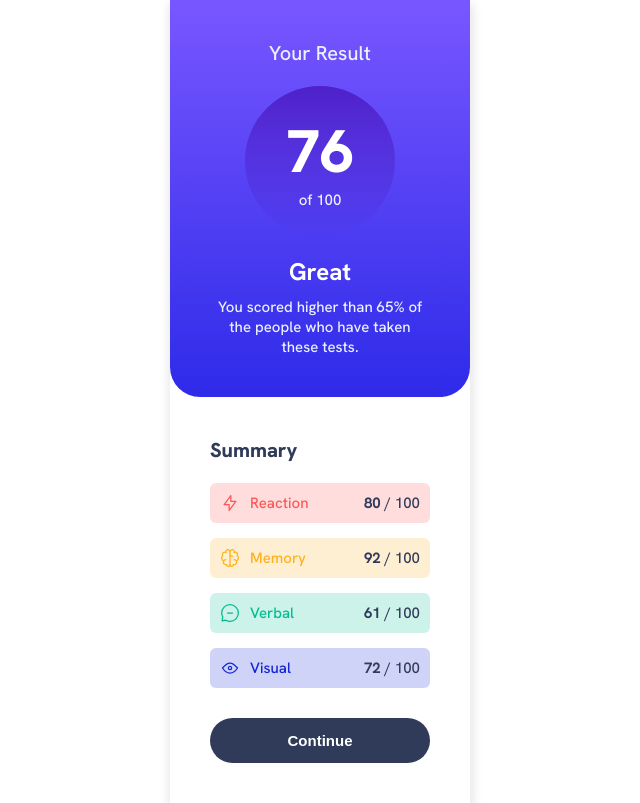
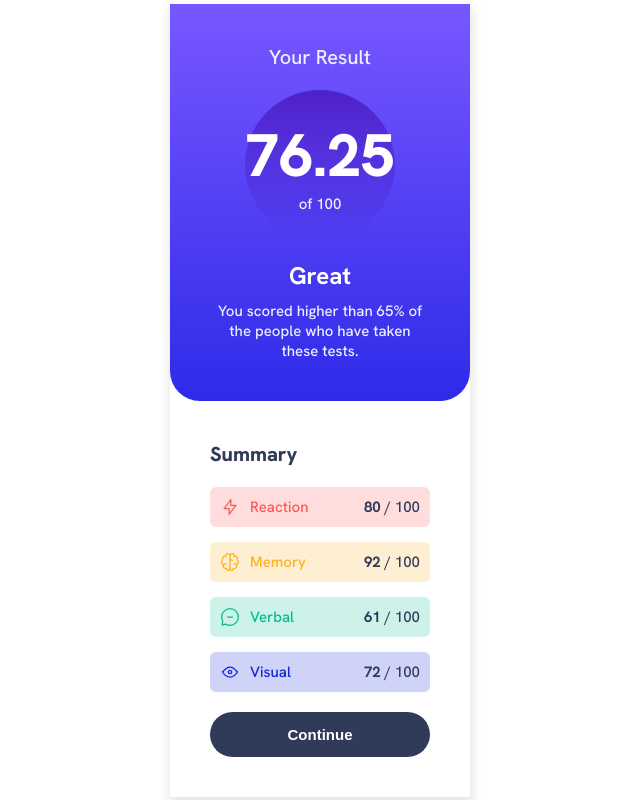
Before and after one commit to filipmarcinkowski/fm-ex4, a plain HTML site: page index.html in a window 1280 px wide. Shown: the whole page, without its empty margins (320-960 px from the left). Drawn offline with Linux system fonts and the light colour scheme.

Commit message:
few ways  of looping the task

```diff
--- a/index.html
+++ b/index.html
@@ -58,7 +58,7 @@
         <!-- ------ -->
         <div class="container-summary container-summary__desc">
           <h3 class="margin-b__m">Summary</h3>
-          <div class="summary-desc margin-b__b">
+          <div class="summary-desc margin-b__m">
             <!-- SKILL 1 -->
             <!-- <div class="summary-desc__box flex box-1">
               <div class="flex skill-box">
--- a/query.css
+++ b/query.css
@@ -4,7 +4,7 @@
   }
   .main-container {
     min-width: 37.5rem;
-    height: 100%;
+    height: 100vh;
   }
   .container {
     width: min-content;
--- a/script.js
+++ b/script.js
@@ -2,44 +2,37 @@
 const summaryDesc = document.querySelector(".summary-desc");
 const mainStat = document.querySelector(".circle-number");
 
-// FOR LOOP
+// ForEach with 'getSkill' function
+
+// document.addEventListener("DOMContentLoaded", function () {
+//   fetch("data.json")
+//     .then((response) => response.json())
+//     .then((data) => data.forEach(getSkill).reduce(mainStatValue, 0))
+//     .catch((err) => console.error(err));
+// });
 
 document.addEventListener("DOMContentLoaded", function () {
   fetch("data.json")
     .then((response) => response.json())
-    .then(function (data) {
-      for (let i = 0; i < data.length; i++) {
-        const html = `
-        <div class="summary-desc__box flex box-${i + 1}">
-        <div class="flex skill-box">
-        <img
-        class="summary-desc__icon"
-        src="${data[i].icon}"
-        />
-        <p class="summary-desc__skill">${data[i].category}</p>
-        </div>
-        <p class="summary-desc__score"><strong>${
-          data[i].score
-        }</strong> / 100</p>
-        </div>`;
-
-        summaryDesc.insertAdjacentHTML("beforeend", html);
-      }
-    });
+    .then((data) => data.forEach(getSkill))
+    .catch((err) => console.error(`Coś poszło nie tak :( ${err}`));
 });
 
-/*
 document.addEventListener("DOMContentLoaded", function () {
   fetch("data.json")
     .then((response) => response.json())
-    .then((data) => data.forEach(getSkill))
-    .catch((err) => console.error(err));
+    .then((data) => data.reduce(totalScore, 0))
+    .then((value) => (mainStat.textContent = value / 4))
+    .catch((err) => console.error(`Coś poszło nie tak :( ${err}`));
 });
 
+const totalScore = function (acc, cur, i, arr) {
+  return acc + cur.score;
+};
 
-const getSkill = function (data) {
+const getSkill = function (data, i) {
   const html = `
-  <div class="summary-desc__box flex box-1">
+          <div class="summary-desc__box flex box-${i + 1}">
           <div class="flex skill-box">
           <img
           class="summary-desc__icon"
@@ -47,23 +40,68 @@ const getSkill = function (data) {
           />
           <p class="summary-desc__skill">${data.category}</p>
           </div>
-  <p class="summary-desc__score"><strong>${data.score}</strong> / 100</p>
+          <p class="summary-desc__score"><strong>${
+            data.score
+          }</strong> / 100</p>
           </div>`;
   summaryDesc.insertAdjacentHTML("beforeend", html);
 };
 
-*/
-// const currentPosition = function (arr) {
-//   const array = [];
+// mainStat.textContent = 69;
 
-//   for (let i = 0; i < arr.length; i++) {
-//     array.push(i + 1);
-//   }
-//   console.log(array);
-
-//   // array.forEach();
+// const mainStatValue = function (acc, cur, i, arr) {
+//   cur = arr[i].score;
+//   return cur + acc;
 // };
 
-// currentPosition([3, 5, 6, 7, 8, 9, 3]);
+// FOR LOOP
 
-// const length =
+// document.addEventListener("DOMContentLoaded", function () {
+//   fetch("data.json")
+//     .then((response) => response.json())
+//     .then(function (data) {
+//       for (let i = 0; i < data.length; i++) {
+//         const html = `
+//         <div class="summary-desc__box flex box-${i + 1}">
+//         <div class="flex skill-box">
+//         <img
+//         class="summary-desc__icon"
+//         src="${data[i].icon}"
+//         />
+//         <p class="summary-desc__skill">${data[i].category}</p>
+//         </div>
+//         <p class="summary-desc__score"><strong>${
+//           data[i].score
+//         }</strong> / 100</p>
+//         </div>`;
+
+//         summaryDesc.insertAdjacentHTML("beforeend", html);
+//       }
+//     });
+// });
+
+// ForEach
+
+// document.addEventListener("DOMContentLoaded", function () {
+//   fetch("data.json")
+//     .then((response) => response.json())
+//     .then((data) =>
+//       data.forEach(function (data, i) {
+//         const html = `
+//           <div class="summary-desc__box flex box-${i + 1}">
+//           <div class="flex skill-box">
+//           <img
+//           class="summary-desc__icon"
+//           src="${data.icon}"
+//           />
+//           <p class="summary-desc__skill">${data.category}</p>
+//           </div>
+//           <p class="summary-desc__score"><strong>${
+//             data.score
+//           }</strong> / 100</p>
+//           </div>`;
+//         summaryDesc.insertAdjacentHTML("beforeend", html);
+//       })
+//     )
+//     .catch((err) => console.error(err));
+// });
```
Lines whose indentation alone changed are shown as unchanged.
